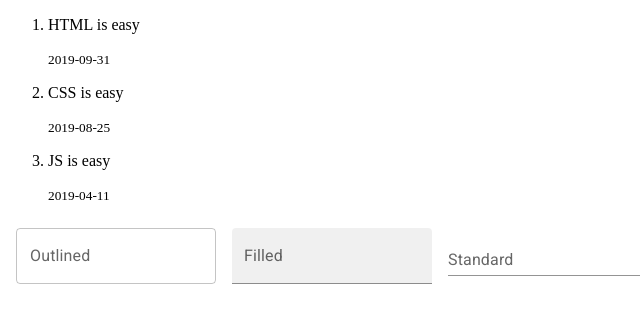
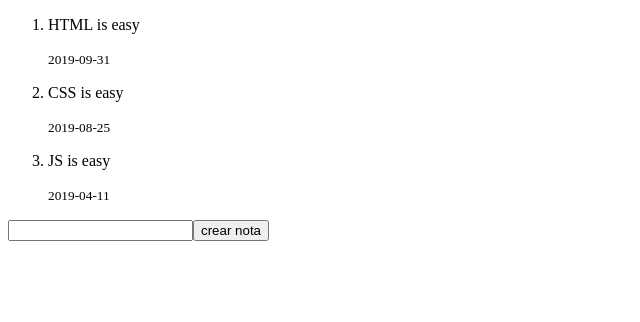
Before and after one commit to Glen1986/reactRender, a React (Create React App) app: page / in a window 1280 px wide. Shown: the top 322 px of the page, without its empty margins (0-640 px from the left). Built offline with nearby package versions, Linux system fonts and the light colour scheme.

Commit message:
renderForm3

```diff
--- a/src/App.js
+++ b/src/App.js
@@ -1,13 +1,33 @@
 import { Note } from "./Note";
-import Form from './components/Form'
+import { useState } from "react";
 
-export default function App({notes=[]}) {
+export default function App(props) {
+  const [notes, setNotes]= useState(props.notes)
+  const [newNote, setNewNote]= useState('')
+
+  const handleEvent =(e)=>{
+    setNewNote(e.target.value)
+}
+const handleClick = ()=> {
+
+  const noteToAddToState = {
+    id : notes.length + 1,
+    content: newNote,
+    date: new Date().toISOString(),
+    important:Math.random(),
+  }
+setNotes([...notes, noteToAddToState])
+  setNewNote('')
+}
   return (
     <>
     <ol>
       {notes.map((note) => <Note  key={note.id} {...note}/> )}
     </ol>
-      <Form></Form>
+      <div>
+        <input type="text" onChange={handleEvent} value={newNote}/>
+        <button onClick={handleClick}>crear nota</button>
+      </div>
     </>
   );
 }
--- a/src/components/Form/index.js
+++ b/src/components/Form/index.js
@@ -1,8 +1,28 @@
 import * as React from 'react';
 import Box from '@mui/material/Box';
 import TextField from '@mui/material/TextField';
+import { useState } from 'react';
 
-export default function Form() {
+export default function Form(props) {
+    const [notes, setNotes]= useState(props.notes)
+    const [newNote, setNewNote]= useState('')
+
+    const handleEvent =(e)=>{
+        setNewNote(e.target.value)
+
+}
+const handleClick = ()=> {
+  const noteToAddToState = {
+      id : notes.length + 1,
+          content: newNote,
+              date: new Date().toISOString(),
+        important:Math.random(),
+
+}
+  console.log(noteToAddToState)
+setNotes(notes.concat(noteToAddToState))
+
+}
   return (
     <Box
       component="form"
@@ -10,9 +30,10 @@ export default function Form() {
       noValidate
       autoComplete="off"
     >
-      <TextField id="outlined-basic" label="Outlined" variant="outlined" />
-      <TextField id="filled-basic" label="Filled" variant="filled" />
-      <TextField id="standard-basic" label="Standard" variant="standard" />
+      <TextField id="outlined-basic" label="Outlined" variant="outlined"onChange={handleEvent} value={content}/>
+      <TextField id="filled-basic" label="Filled" variant="filled"value={date} onChange={handleEvent} />
+      <TextField id="standard-basic" label="Standard" variant="standard" value={important}onChange={handleEvent} />
+      <button onClick={handleClick}></button>
     </Box>
   );
 }
```
